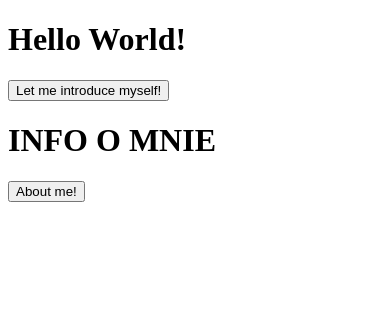
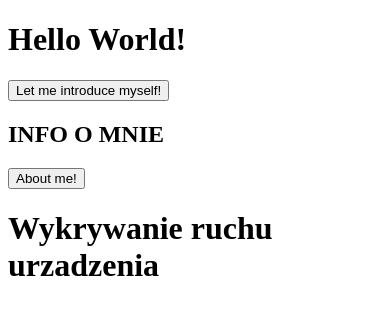
Before and after one commit to JustynaKonieczny/ZadBAI, a plain HTML site: page www/index.html in a window 390 px wide. Drawn offline with Linux system fonts and the light colour scheme; some packages are replaced by stand-ins of ours.

Commit message:
added wykrywanie ruchu urzadzenia - onload init

```diff
--- a/www/index.html
+++ b/www/index.html
@@ -11,9 +11,11 @@
 		<input type="button" onclick="deviceInfo()" value="Let me introduce myself!">
 
 	<onload="init()">
-		<h1>INFO O MNIE</h1>
+		<h2>INFO O MNIE</h2>
 		<input type="button" onclick="meInfo()" value="About me!">
 
+	<onload="init()">
+		<h1>Wykrywanie ruchu urzadzenia</h1>
 
 	</body>
 </html>
```
